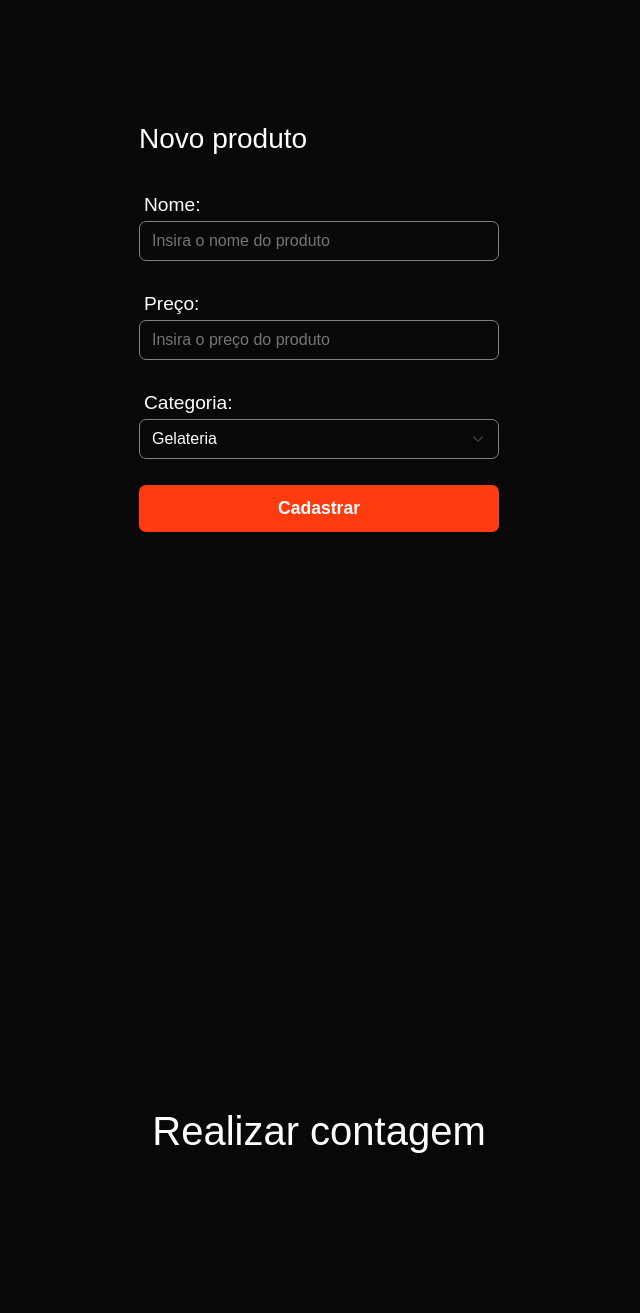
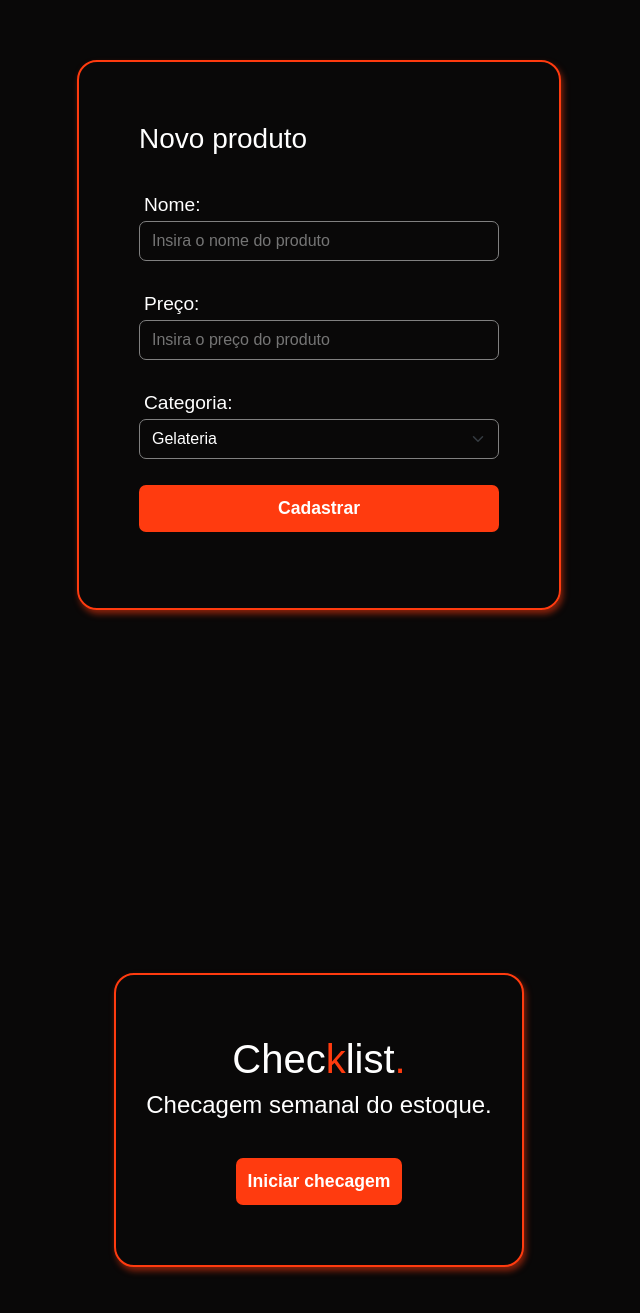
Before and after one commit to iagosk/stock-io, a React (Vite) app in the folder interface/: page /dashboard/estoque in a window 1280 px wide. Shown: the part 915-2228 px from the top of the page, without its empty margins (321-961 px from the left). Built offline with nearby package versions, Linux system fonts and the light colour scheme.

Commit message:
atualização dos forms e de algumas  tipagens

```diff
--- a/interface/src/components/DropdownEquipe.tsx
+++ b/interface/src/components/DropdownEquipe.tsx
@@ -18,16 +18,16 @@ export default function DropdownEquipe() {
     }, [location]);
 
   return (
-    <Dropdown onSelect={(eventKey) => navigate(eventKey)}>
+    <Dropdown onSelect={(eventKey:any) => navigate(eventKey)}>
       <DropdownButton
         title="Equipe"
         variant="#ff3b0f"
         className="button-dropdown"
         data-bs-theme="dark"
       >
+        <Dropdown.Item eventKey="/dashboard/equipe#listar-colaboradores">Listar equipe</Dropdown.Item>
+        <Dropdown.Divider />
         <Dropdown.Item className="dropdown-item" eventKey="/dashboard/equipe#novo-colaborador">Novo colaborador</Dropdown.Item>
-        <Dropdown.Divider />
-        <Dropdown.Item eventKey="/dashboard/equipe#listar-colaboradores">Listar equipe</Dropdown.Item>
       </DropdownButton>
     </Dropdown>
   );
--- a/interface/src/components/DropdownEstoque.tsx
+++ b/interface/src/components/DropdownEstoque.tsx
@@ -18,7 +18,7 @@ export default function DropdownEstoque() {
   }, [location]);
 
   return (
-    <Dropdown onSelect={(eventKey) => navigate(eventKey)}>
+    <Dropdown onSelect={(eventKey:any) => navigate(eventKey)}>
       <DropdownButton
         title="Estoque"
         variant="#ff3b0f"
--- a/interface/src/components/DropdownRelatorios.tsx
+++ b/interface/src/components/DropdownRelatorios.tsx
@@ -18,7 +18,7 @@ export default function DropdownRelatorios() {
   }, [location]);
 
   return (
-    <Dropdown onSelect={(eventKey) => navigate(eventKey)}>
+    <Dropdown onSelect={(eventKey:any) => navigate(eventKey)}>
       <DropdownButton
         title="Relatórios"
         variant="#ff3b0f"
--- a/interface/src/main.tsx
+++ b/interface/src/main.tsx
@@ -9,6 +9,7 @@ import EstoqueView from './views/EstoqueView.tsx'
 import EquipeView from './views/EquipeView.tsx'
 import RelatoriosView from './views/RelatoriosView.tsx'
 import Home from './views/Home.tsx'
+import CountView from './views/CountView.tsx';
 
 createRoot(document.getElementById('root')!).render(
   <BrowserRouter>
@@ -23,6 +24,7 @@ createRoot(document.getElementById('root')!).render(
         <Route path="equipe" element={<EquipeView />} />
         <Route path="estoque" element={<EstoqueView />} />
         <Route path="relatorios" element={<RelatoriosView />} />
+        <Route path="contagem" element={<CountView />} />
       </Route>
     </Routes>
   </BrowserRouter >,
--- a/interface/src/styles/dashboard.css
+++ b/interface/src/styles/dashboard.css
@@ -139,7 +139,19 @@ background-image: linear-gradient(160deg, #0c0c0c, #090808, #191818, #ff3b0f49);
   background-color: var(--cor-fundo)
 }
 
-.title-estoque {
-  width: 38%;
+.form-produto {
+  border: 2px solid var(--cor-secundaria);
+  border-radius: 20px;
+  box-shadow: 2px 4px 6px rgba(255, 59, 15, 0.513);
+  width: auto;
+}
+
+.checklist-box {
+  border: 2px solid var(--cor-secundaria);
+  box-shadow: 2px 4px 6px rgba(255, 59, 15, 0.513);
   margin-bottom: 30px;
+  background-color: var(--cor-fundo);
+  padding: 60px 30px;
+  border-radius: 20px;
+  gap: 30px;
 }
--- /dev/null
+++ b/interface/src/views/CountView.tsx
@@ -0,0 +1,7 @@
+export default function CountView() {
+  return (
+    <>
+      <h1>Count</h1>
+    </>
+  )
+}
--- a/interface/src/views/EquipeView.tsx
+++ b/interface/src/views/EquipeView.tsx
@@ -62,13 +62,13 @@ export default function ColaboradoresView() {
           </table>
         </div>
       </section>
-      <section id="novo-produto" className="flex flex-row-center">
+      <section id="novo-colaborador" className="flex flex-row-center">
         <form className="flex flex-column-center">
           <p>
             <h3 style={{ textAlign: "start" }}>Novo colaborador</h3>
             <br />
             <label htmlFor="nome"><h5>Nome:</h5></label>
-            <input type="text" name="preco" id="nome" className="input-form" placeholder="Insira o nome do colaborador..." required />
+            <input type="text" name="nome" id="nome" className="input-form" placeholder="Insira o nome do colaborador..." required />
           </p>
           <p>
             <label htmlFor="e-mail"><h5>E-mail:</h5></label>
--- a/interface/src/views/EstoqueView.tsx
+++ b/interface/src/views/EstoqueView.tsx
@@ -2,6 +2,7 @@ import SelectCategorias from "../components/SelectCategorias";
 import SelectCategoriasSearch from "../components/SelectCategoriasSearch";
 import edit_file from '../../public/icons/file-edit.png';
 import trash from '../../public/icons/trash.png';
+import { NavLink } from "react-router";
 
 export default function EstoqueView() {
   return (
@@ -14,7 +15,7 @@ export default function EstoqueView() {
         <div className="search-box flex flex-row-center">
           <div className="inputs-search flex flex-row-center">
             <input type="search" className='input-form input-search' name="buscar-produto" id="buscar-produto" placeholder='Insira o código ou o nome do produto...' />
-            <SelectCategoriasSearch/>
+            <SelectCategoriasSearch />
           </div>
           <input type='button' className="button button-form" id='button-search' value="Buscar" />
         </div>
@@ -65,7 +66,7 @@ export default function EstoqueView() {
         </div>
       </section>
       <section id="novo-produto" className="flex flex-row-center">
-        <form className="flex flex-column-center">
+        <form className="form-produto flex flex-column-center">
           <p>
             <h3 style={{ textAlign: "start" }}>Novo produto</h3>
             <br />
@@ -85,8 +86,14 @@ export default function EstoqueView() {
           </p>
         </form>
       </section>
-      <section id="contagem" className="flex flex-row-center">
-        <h1>Realizar contagem</h1>
+      <section id="contagem" className="flex flex-column-center">
+        <div className="checklist-box flex flex-column-center">
+          <div className="title-estoque flex flex-column-center">
+            <h1>Chec<span>k</span>list<span>.</span></h1>
+            <h4>Checagem semanal do estoque.</h4>
+          </div>
+          <NavLink to="/dashboard/contagem" className="button button-form">Iniciar checagem</NavLink>
+        </div>
       </section>
       <section id="categorias" className="flex flex-row-center">
         <h1>Categorias</h1>
```
